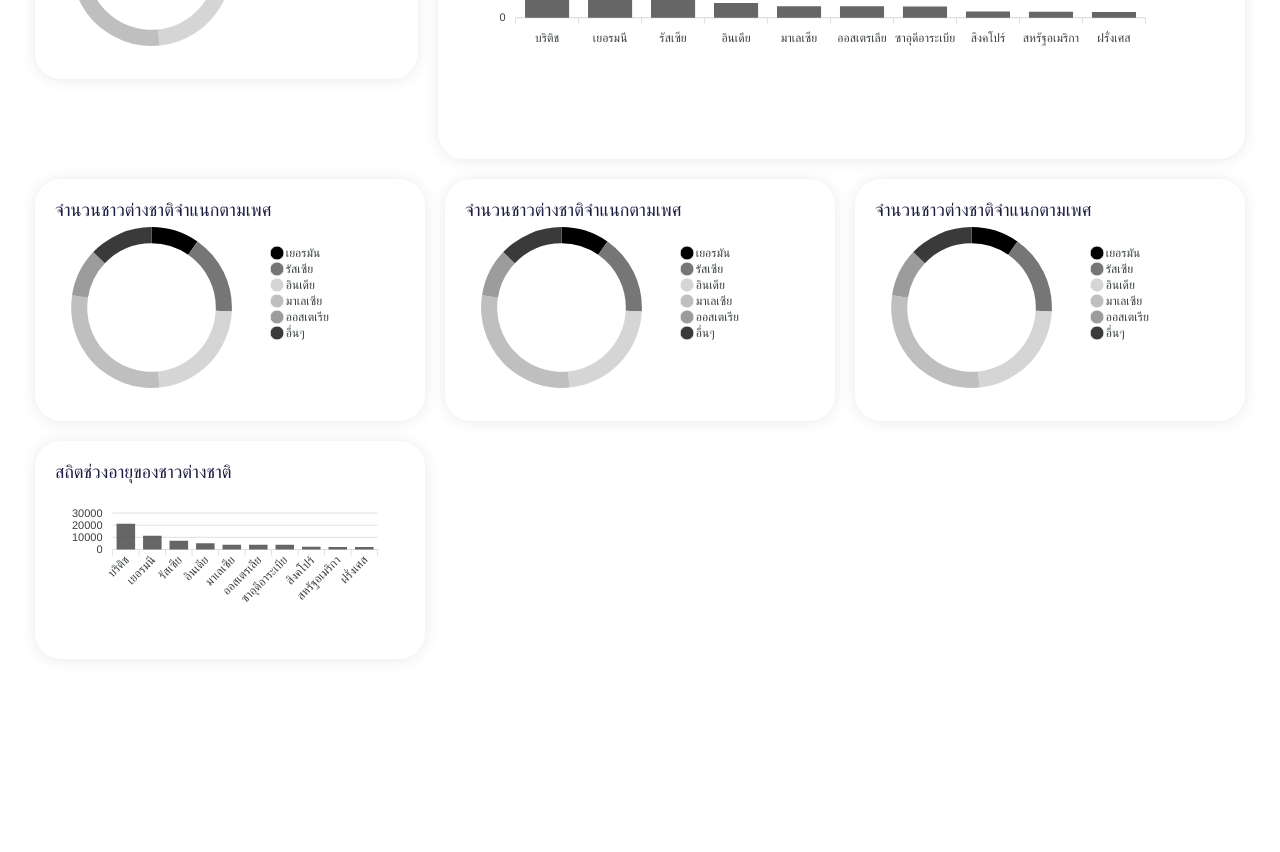
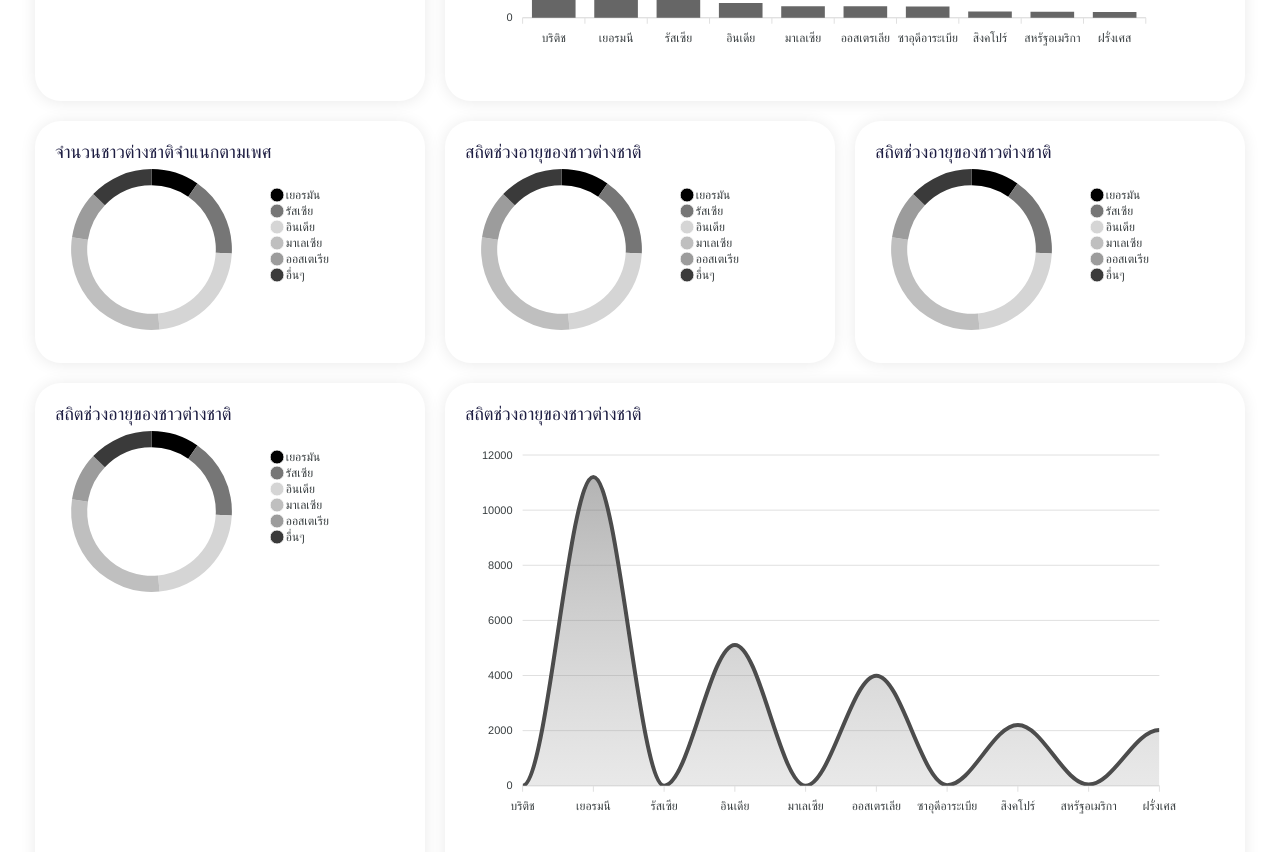
Before and after one commit to kenanimok/Apex_Chartlearn, a React (Create React App) app: page / in a window 1280 px wide. Shown: the part 520-1372 px from the top of the page. Before the commit the page ends 1214 px from the top, so only its background shows below. Built offline with nearby package versions, Linux system fonts and the light colour scheme.

Commit message:
grid finish

```diff
--- a/src/PieHook.js
+++ b/src/PieHook.js
@@ -11,7 +11,9 @@ function PiechartHook()
                 width={300}
                 height={600}
 
+                // series={ [] }
                 series={ [33,55,77,99,33,44] }
+
                 options={{
                         // title:{ text:"Student PieChart"
                         // } ,
--- a/src/components/layout/corelayout.js
+++ b/src/components/layout/corelayout.js
@@ -7,6 +7,7 @@ export const Container = styled.div`
   display: flex;
   height: 100%;
   width: 100%;
+  /* background-color: red; */
 `
 
 
@@ -14,6 +15,7 @@ const Layout = styled.div`
   width: 100%;
   height: 100%;
   transition: width 0.3s;
+
 
   .container {
     width: 100%;
--- a/src/ui/Columnchart.js
+++ b/src/ui/Columnchart.js
@@ -5,9 +5,22 @@ export default function Columnchart() {
       {
         name: "Temperature in Fahrenheit", //will be displayed on the y-axis
         data: [21203, 11203, 7211, 5111,4000,3993,3873,2203,2101,2021]
+        // data:[]
       }
     ];
     const options = {
+      noData: {
+        text: undefined,
+        align: 'center',
+        verticalAlign: 'middle',
+        offsetX: 0,
+        offsetY: 0,
+        style: {
+          color: undefined,
+          fontSize: '14px',
+          fontFamily: undefined
+        }
+      },
       chart: {
         id: "simple-bar",
         toolbar:{
--- a/src/ui/areaChart.js
+++ b/src/ui/areaChart.js
@@ -25,7 +25,7 @@ export default function AreaChart() {
     };
     return (
       <div>
-        <Chart options={options} type="area" series={series} height="100%" width="95%" />
+        <Chart options={options} type="area" series={series} height="400" width="95%" />
       </div>
     );
   }
--- a/src/ui/chartUi.js
+++ b/src/ui/chartUi.js
@@ -61,47 +61,46 @@ const ChartUi = () => {
         </ContainerCardReport>
 
         <BoxCard>
-           <ContainerCardReport>
-            <PiechartHook />
-          </ContainerCardReport>
+         <GraphCol   className="">
+          <TitleCard>สถิตช่วงอายุของชาวต่างชาติ</TitleCard>
+          </GraphCol>
 
           <GraphCol className="chartcol">
           <TitleCard>สถิตช่วงอายุของชาวต่างชาติ</TitleCard>
             <Columnchart></Columnchart>
           </GraphCol>
-        </BoxCard>
 
-        <BoxCard>
-          <ContainerCardReport>
+        <ContainerCardReport>
             <TitleCard>จำนวนชาวต่างชาติจำแนกตามเพศ</TitleCard>
             <PiechartHook />
           </ContainerCardReport>
 
-          <ContainerCardReport>
-          <TitleCard>จำนวนชาวต่างชาติจำแนกตามเพศ</TitleCard>
-            <PiechartHook />
-          </ContainerCardReport>
 
-          <ContainerCardReport>
-          <TitleCard>จำนวนชาวต่างชาติจำแนกตามเพศ</TitleCard>
-            <PiechartHook />
-          </ContainerCardReport>
-        </BoxCard>
-
-        <BoxCard>
-
-        <GraphCol className="chartrow">
+          <GraphCol className="chartmap">
           <TitleCard>สถิตช่วงอายุของชาวต่างชาติ</TitleCard>
-            <Columnchart></Columnchart>
+          <PiechartHook />
           </GraphCol>
 
 
-        {/* <GraphCol className="chartcol">
+
+          <GraphCol className="">
           <TitleCard>สถิตช่วงอายุของชาวต่างชาติ</TitleCard>
-            <Columnchart></Columnchart>
-          </GraphCol> */}
+          <PiechartHook />
+          </GraphCol>
+
+
+
+          <GraphCol className="chartall">
+          <TitleCard>สถิตช่วงอายุของชาวต่างชาติ</TitleCard>
+          <AreaChart/>
+          </GraphCol>
+
+          <GraphCol className="">
+          <TitleCard>สถิตช่วงอายุของชาวต่างชาติ</TitleCard>
+          <PiechartHook />
+          </GraphCol>
+
         </BoxCard>
-
       </Container>
     </>
   );
@@ -120,6 +119,11 @@ const GraphCol = styled.div`
   color: ${props => (props.color ? props.color : `#1d1d42`)};
   padding: ${props => (props.padding ? props.padding : '20px')};
 
+/* display: flex;
+justify-content: center;
+align-items: center;
+ */
+
 `
 export const TitleCard = styled.span`
   font-size: 18px;
@@ -128,3 +132,20 @@ export const TitleCard = styled.span`
   display: flex;
   align-items: center;
 `
+
+export const BoxMap = styled.div`
+  display: grid;
+  grid-template-columns: repeat(3, 1fr);
+  /* grid-template-rows: repeat(2,1fr); */
+  grid-column-gap: 20px;
+  grid-row-gap: 20px;
+  justify-content: center;
+  width: 100%;
+  height: 100%;
+
+
+
+
+
+
+`
--- a/src/ui/ui.style.js
+++ b/src/ui/ui.style.js
@@ -54,18 +54,34 @@ export const PopulationTotal = styled.span`
 export const BoxCard = styled.div`
   display: grid;
   grid-template-columns: repeat(3, 1fr);
+  grid-template-rows: repeat(4,1fr);
   grid-column-gap: 20px;
   grid-row-gap: 20px;
   justify-content: center;
   width: 100%;
   height: 100%;
+  align-items: center;
 
 
 
   .chartcol{
-    grid-column:2/span 3;
-    grid-row:1 /span 5;
-  }
+    grid-column: 2 / 4;
+}
+.chartmap{
+  grid-row: 3/5;
+}
+
+.chartall{
+  grid-row: 3/5;
+  grid-column: 2/4;
+
+}
+
+
+
+
+
+
 
 
 
```
Also changed, not shown: src/App.js (+3 -7 lines).
